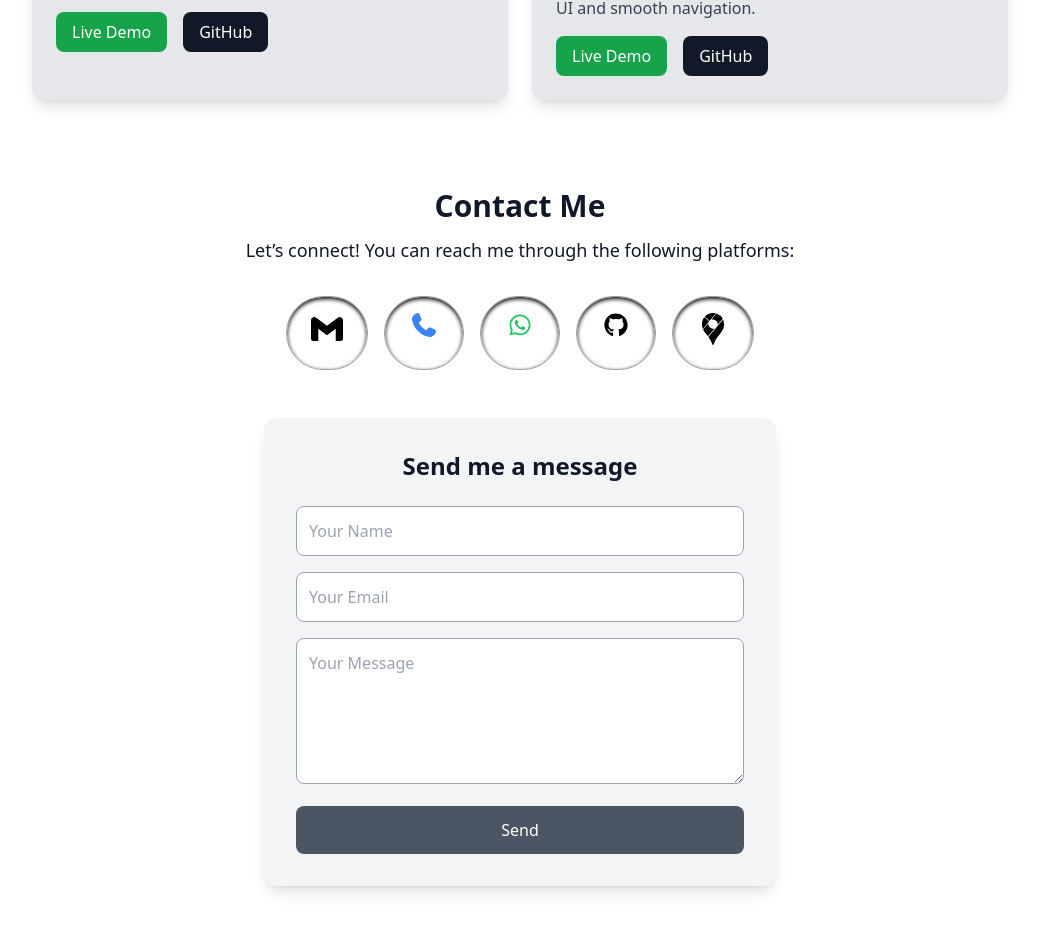
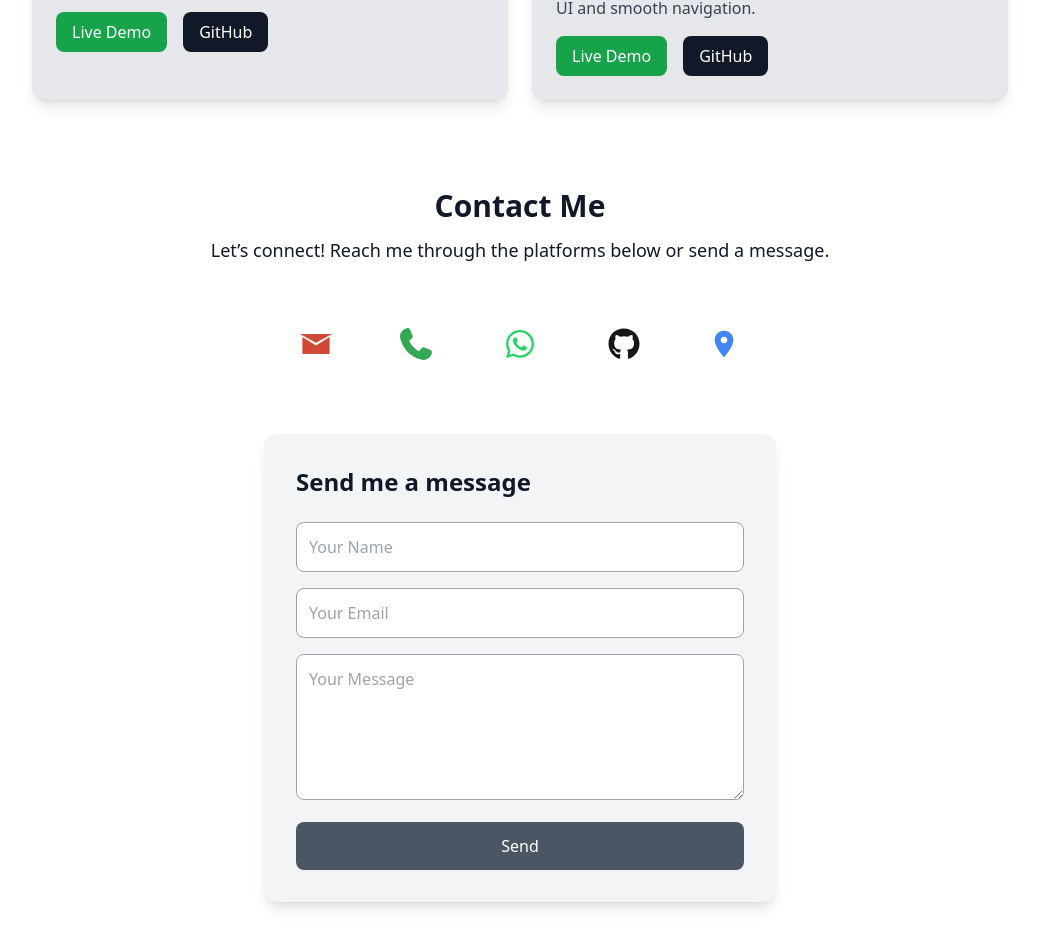
Before and after one commit to Chechep/cheptiony, a React (Vite) app: page / in a window 1280 px wide. Shown: the part 1938-2886 px from the top of the page, without its empty margins (120-1159 px from the left). Built offline with nearby package versions, Linux system fonts and the light colour scheme; the HTML template or start-up script is replaced by a standard one.

Commit message:
edit contact card

```diff
--- a/package.json
+++ b/package.json
@@ -10,10 +10,12 @@
     "preview": "vite preview"
   },
   "dependencies": {
+    "@emailjs/browser": "^4.4.1",
     "@fortawesome/fontawesome-svg-core": "^7.0.0",
     "@fortawesome/free-brands-svg-icons": "^7.0.0",
     "@fortawesome/free-solid-svg-icons": "^7.0.0",
     "@fortawesome/react-fontawesome": "^0.2.5",
+    "emailjs-com": "^3.2.0",
     "react": "^19.1.0",
     "react-dom": "^19.1.0",
     "react-icons": "^5.5.0"
--- a/src/components/contact.jsx
+++ b/src/components/contact.jsx
@@ -1,87 +1,90 @@
 import React, { useState } from "react";
 import { FontAwesomeIcon } from "@fortawesome/react-fontawesome";
-import { faPhone } from "@fortawesome/free-solid-svg-icons";
+import { faPhone, faSpinner } from "@fortawesome/free-solid-svg-icons";
 import { faWhatsapp, faGithub } from "@fortawesome/free-brands-svg-icons";
+import emailjs from "@emailjs/browser";
 
 const Contact = () => {
-  const [formData, setFormData] = useState({
-    name: "",
-    email: "",
-    message: "",
-  });
+  const [formData, setFormData] = useState({ name: "", email: "", message: "" });
+  const [status, setStatus] = useState("idle"); // idle | sending | success | error
 
-  const handleChange = (e) => {
-    setFormData({ ...formData, [e.target.name]: e.target.value });
-  };
+  const handleChange = (e) => setFormData({ ...formData, [e.target.name]: e.target.value });
 
   const handleSubmit = (e) => {
     e.preventDefault();
-    console.log("Form submitted:", formData);
-    alert("Message sent successfully!");
-    setFormData({ name: "", email: "", message: "" });
+    setStatus("sending");
+
+    emailjs
+      .send(
+        import.meta.env.VITE_EMAILJS_SERVICE_ID,
+        import.meta.env.VITE_EMAILJS_TEMPLATE_ID,
+        {
+          from_name: formData.name,
+          from_email: formData.email,
+          message: formData.message,
+        },
+        import.meta.env.VITE_EMAILJS_PUBLIC_KEY
+      )
+      .then(
+        () => {
+          setFormData({ name: "", email: "", message: "" });
+          setStatus("success");
+          setTimeout(() => setStatus("idle"), 4000);
+        },
+        () => {
+          setStatus("error");
+          setTimeout(() => setStatus("idle"), 4000);
+        }
+      );
   };
 
   return (
-    <div id="contact" className="py-16 px-6 text-center dark:bg-gray-900 dark:text-white">
-      <h1 className="text-3xl font-bold mb-3">Contact Me</h1>
-      <p className="mb-8 text-lg">Let’s connect! You can reach me through the following platforms:</p>
+    <div id="contact" className="py-16 px-6 dark:bg-gray-900 dark:text-white">
+      <h1 className="text-3xl font-bold mb-3 text-center">Contact Me</h1>
+      <p className="mb-12 text-lg text-center">
+        Let’s connect! Reach me through the platforms below or send a message.
+      </p>
 
-      {/* Contact methods */}
+      {/* Contact Cards */}
       <div className="flex flex-wrap justify-center gap-4 mb-12">
-        {/* Gmail */}
-        <a
+        <ContactCard
           href="mailto:cheptiony6@gmail.com"
-          className="flex flex-col items-center px-6 py-4 rounded-full border border-gray-400 shadow-inner shadow-black hover:-translate-y-1 hover:shadow-lg transition transform duration-300"
-        >
-          <img src="/logos/gmail.svg" alt="Gmail" className="w-8 h-8 mb-2" />
-          <p className="text-sm hidden group-hover:block">cheptiony6@gmail.com</p>
-        </a>
-
-        {/* Phone */}
-        <a
+          icon={
+            <svg xmlns="http://www.w3.org/2000/svg" width="32" height="32" viewBox="0 0 24 24" fill="#D14836">
+              <path d="M12 13.065L1.8 6.75v12.75h20.4V6.75L12 13.065z" />
+              <path d="M12 11.064L0 4.5h24l-12 6.564z" />
+            </svg>
+          }
+          label="cheptiony6@gmail.com"
+        />
+        <ContactCard
           href="tel:+254790086093"
-          className="flex flex-col items-center px-6 py-4 rounded-full border border-gray-400 shadow-inner shadow-black hover:-translate-y-1 hover:shadow-lg transition transform duration-300"
-        >
-          <FontAwesomeIcon icon={faPhone} className="text-blue-500 text-2xl mb-2" />
-          <p className="text-sm hidden group-hover:block">+254 790 086 093</p>
-        </a>
-
-        {/* WhatsApp */}
-        <a
+          icon={<FontAwesomeIcon icon={faPhone} color="#34A853" size="2x" />}
+          label="+254 790 086 093"
+        />
+        <ContactCard
           href="https://wa.me/254790086093"
-          target="_blank"
-          rel="noopener noreferrer"
-          className="flex flex-col items-center px-6 py-4 rounded-full border border-gray-400 shadow-inner shadow-black hover:-translate-y-1 hover:shadow-lg transition transform duration-300"
-        >
-          <FontAwesomeIcon icon={faWhatsapp} className="text-green-500 text-2xl mb-2" />
-          <p className="text-sm hidden group-hover:block">+254 790 086 093</p>
-        </a>
-
-        {/* GitHub */}
-        <a
+          icon={<FontAwesomeIcon icon={faWhatsapp} color="#25D366" size="2x" />}
+          label="+254 790 086 093"
+        />
+        <ContactCard
           href="https://github.com/Chechep"
-          target="_blank"
-          rel="noopener noreferrer"
-          className="flex flex-col items-center px-6 py-4 rounded-full border border-gray-400 shadow-inner shadow-black hover:-translate-y-1 hover:shadow-lg transition transform duration-300"
-        >
-          <FontAwesomeIcon icon={faGithub} className="text-black dark:text-white text-2xl mb-2" />
-          <p className="text-sm hidden group-hover:block">github.com/Chechep</p>
-        </a>
-
-        {/* Google Maps */}
-        <a
+          icon={<FontAwesomeIcon icon={faGithub} color="#181717" size="2x" />}
+          label="github.com/Chechep"
+        />
+        <ContactCard
           href="https://www.google.com/maps?q=Nairobi,+Kenya"
-          target="_blank"
-          rel="noopener noreferrer"
-          className="flex flex-col items-center px-6 py-4 rounded-full border border-gray-400 shadow-inner shadow-black hover:-translate-y-1 hover:shadow-lg transition transform duration-300"
-        >
-          <img src="/logos/googlemaps.svg" alt="Google Maps" className="w-8 h-8 mb-2" />
-          <p className="text-sm hidden group-hover:block">Nairobi, Kenya</p>
-        </a>
+          icon={
+            <svg xmlns="http://www.w3.org/2000/svg" width="32" height="32" fill="#4285F4" viewBox="0 0 24 24">
+              <path d="M12 2C8.1 2 5 5.1 5 9c0 5.3 7 13 7 13s7-7.7 7-13c0-3.9-3.1-7-7-7zm0 9.5c-1.4 0-2.5-1.1-2.5-2.5S10.6 6.5 12 6.5 14.5 7.6 14.5 9 13.4 11.5 12 11.5z"/>
+            </svg>
+          }
+          label="Nairobi, Kenya"
+        />
       </div>
 
       {/* Contact Form */}
-      <div className="max-w-lg mx-auto bg-gray-100 dark:bg-gray-800 p-8 rounded-xl shadow-lg">
+      <div className="max-w-lg mx-auto bg-gray-100 dark:bg-gray-800 p-8 rounded-xl shadow-lg relative">
         <h2 className="text-2xl font-semibold mb-6">Send me a message</h2>
         <form onSubmit={handleSubmit} className="space-y-4">
           <input
@@ -113,14 +116,38 @@ const Contact = () => {
           ></textarea>
           <button
             type="submit"
-            className="w-full bg-gray-600 text-white py-3 rounded-lg hover:bg-black transition transform hover:scale-105"
+            disabled={status === "sending"}
+            className={`w-full flex items-center justify-center gap-2 bg-gray-600 text-white py-3 rounded-lg transition transform hover:scale-105 ${
+              status === "sending" ? "cursor-not-allowed opacity-70" : "hover:bg-black"
+            }`}
           >
-            Send
+            {status === "sending" && <FontAwesomeIcon icon={faSpinner} spin />}
+            {status === "sending" ? "Sending..." : "Send"}
           </button>
         </form>
+
+        {status === "success" && (
+          <p className="mt-4 text-green-500 text-center font-semibold">✅ Message sent successfully!</p>
+        )}
+        {status === "error" && (
+          <p className="mt-4 text-red-500 text-center font-semibold">❌ Failed to send message. Try again.</p>
+        )}
       </div>
     </div>
   );
 };
 
+// Contact Card
+const ContactCard = ({ href, icon, label }) => (
+  <a
+    href={href}
+    target="_blank"
+    rel="noopener noreferrer"
+    className="flex flex-col items-center px-6 py-4 rounded-full hover:-translate-y-1 transition transform duration-300 group"
+  >
+    <div className="mb-2">{icon}</div>
+    <p className="text-sm hidden group-hover:block">{label}</p>
+  </a>
+);
+
 export default Contact;
--- a/src/components/projects.jsx
+++ b/src/components/projects.jsx
@@ -5,7 +5,7 @@ const projects = [
     title: "Portfolio Website",
     description:
       "A personal portfolio built with React, Tailwind CSS, and Vite. Includes dark mode, responsive design, and smooth navigation.",
-    image: "/images/cheptiony.png", // put file inside public/
+    image: "/images/cheptiony.png",
     link: "https://cheptiony.vercel.app/",
     github: "https://github.com/Chechep/cheptiony",
   },
@@ -13,7 +13,7 @@ const projects = [
     title: "Ticketing App",
     description:
       "An event ticketing platform that allows users to browse events, book tickets, and manage reservations. Built using React, Firebase, and Tailwind CSS, with responsive UI and smooth navigation.",
-    image: "/images/maticko.png", // put file inside public/
+    image: "/images/maticko.png",
     link: "https://maticko-psi.vercel.app/",
     github: "https://github.com/Chechep/maticko",
   },
@@ -28,7 +28,7 @@ const Projects = () => {
         {projects.map((project, index) => (
           <div
             key={index}
-            className="bg-gray-200 dark:bg-gray-800 rounded-xl shadow-lg overflow-hidden hover:shadow-2xl transition"
+            className="relative group bg-gray-200 dark:bg-gray-800 rounded-xl shadow-lg overflow-hidden hover:shadow-2xl transition"
           >
             {/* Project Image */}
             <img
@@ -37,8 +37,17 @@ const Projects = () => {
               className="w-full h-48 object-cover"
             />
 
+            {/* Hover Preview (iframe) */}
+            <div className="absolute inset-0 opacity-0 group-hover:opacity-100 transition duration-500">
+              <iframe
+                src={project.link}
+                title={project.title}
+                className="w-full h-full border-none"
+              />
+            </div>
+
             {/* Project Info */}
-            <div className="p-6">
+            <div className="p-6 relative z-10 bg-gray-200 dark:bg-gray-800">
               <h2 className="text-xl font-semibold mb-3">{project.title}</h2>
               <p className="text-gray-700 dark:text-gray-300 mb-4">
                 {project.description}
```
Also changed, not shown: 2 other files (tests, documents, lock files or other folders).
